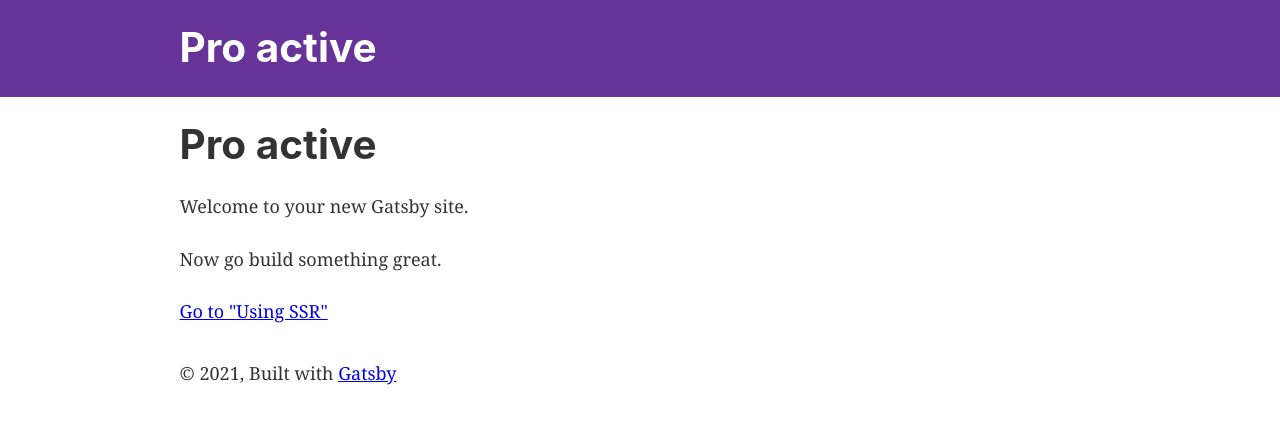
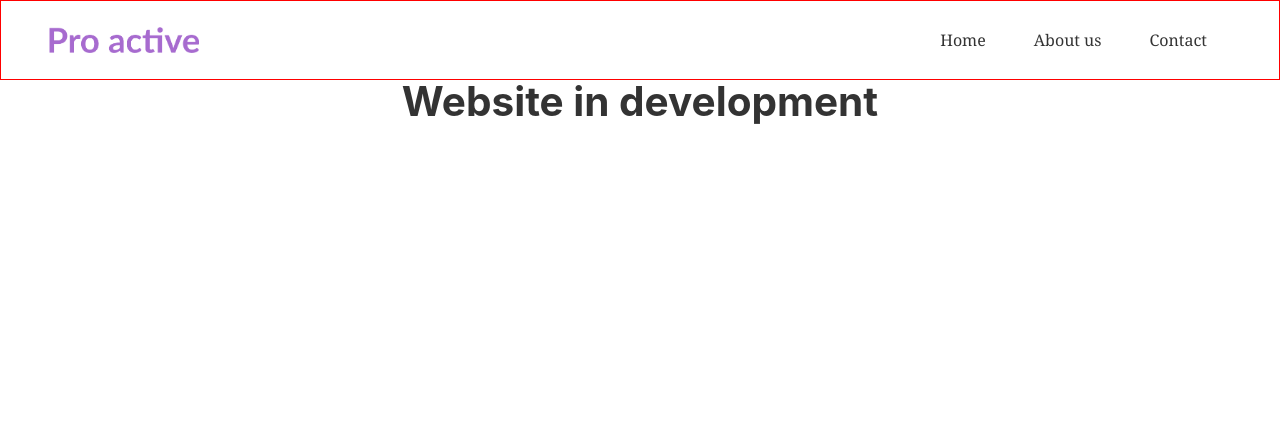
Before and after one commit to oevadee/pro-active, a Gatsby site: page / in a window 1280 px wide. Built offline with nearby package versions, Linux system fonts and the light colour scheme; Gatsby itself is replaced by a stand-in of ours.

Commit message:
feat(marketing): refactor layout and move it to layouts. Add navigation module, refactor old code from boilerplate

```diff
--- a/package.json
+++ b/package.json
@@ -16,10 +16,12 @@
     "gatsby-transformer-sharp": "^4.1.0",
     "react": "^17.0.1",
     "react-dom": "^17.0.1",
-    "react-helmet": "^6.1.0"
+    "react-helmet": "^6.1.0",
+    "styled-components": "^5.3.3"
   },
   "devDependencies": {
     "@types/react-helmet": "^6.1.4",
+    "@types/styled-components": "^5.1.15",
     "prettier": "^2.4.1"
   },
   "keywords": [
--- a/src/components/header.tsx
+++ /dev/null
@@ -1,35 +0,0 @@
-import * as React from "react";
-import { Link } from "gatsby";
-
-interface Props {
-    siteTitle: string;
-}
-
-export const Header = ({ siteTitle }: Props) => (
-    <header
-        style={{
-            background: `rebeccapurple`,
-            marginBottom: `1.45rem`,
-        }}
-    >
-        <div
-            style={{
-                margin: `0 auto`,
-                maxWidth: 960,
-                padding: `1.45rem 1.0875rem`,
-            }}
-        >
-            <h1 style={{ margin: 0 }}>
-                <Link
-                    to="/"
-                    style={{
-                        color: `white`,
-                        textDecoration: `none`,
-                    }}
-                >
-                    {siteTitle}
-                </Link>
-            </h1>
-        </div>
-    </header>
-);
--- a/src/components/layout.tsx
+++ /dev/null
@@ -1,52 +0,0 @@
-/**
- * Layout component that queries for data
- * with Gatsby's useStaticQuery component
- *
- * See: https://www.gatsbyjs.com/docs/use-static-query/
- */
-
-import React, { ReactNode } from "react";
-import { useStaticQuery, graphql } from "gatsby";
-
-import { Header } from "./header";
-import "./layout.css";
-
-interface Props {
-    children: ReactNode;
-}
-
-export const Layout = ({ children }: Props) => {
-    const data = useStaticQuery(graphql`
-        query SiteTitleQuery {
-            site {
-                siteMetadata {
-                    title
-                }
-            }
-        }
-    `);
-
-    return (
-        <>
-            <Header siteTitle={data.site.siteMetadata?.title || `Title`} />
-            <div
-                style={{
-                    margin: `0 auto`,
-                    maxWidth: 960,
-                    padding: `0 1.0875rem 1.45rem`,
-                }}
-            >
-                <main>{children}</main>
-                <footer
-                    style={{
-                        marginTop: `2rem`,
-                    }}
-                >
-                    © {new Date().getFullYear()}, Built with
-                    {` `}
-                    <a href="https://www.gatsbyjs.com">Gatsby</a>
-                </footer>
-            </div>
-        </>
-    );
-};
--- /dev/null
+++ b/src/layouts/index.tsx
@@ -0,0 +1,37 @@
+import { graphql, useStaticQuery } from "gatsby";
+import React, { ReactNode } from "react";
+import styled from "styled-components";
+import { Navigation } from "../modules/navigation";
+import "./layout.css";
+
+const SWrapper = styled.div`
+    min-height: 100vh;
+    width: 100%;
+    max-width: 1320px;
+    display: flex;
+    flex-direction: column;
+    align-items: center;
+`;
+
+interface Props {
+    children: ReactNode;
+}
+
+export const Layout = ({ children }: Props) => {
+    const data = useStaticQuery(graphql`
+        query SiteTitleQuery {
+            site {
+                siteMetadata {
+                    title
+                }
+            }
+        }
+    `);
+
+    return (
+        <SWrapper>
+            <Navigation siteTitle={data.site.siteMetadata?.title || `Title`} />
+            {children}
+        </SWrapper>
+    );
+};
--- /dev/null
+++ b/src/modules/navigation/index.tsx
@@ -0,0 +1,58 @@
+import { graphql, Link, useStaticQuery } from "gatsby";
+import React from "react";
+import styled from "styled-components";
+import { StaticImage } from "gatsby-plugin-image";
+import { navItems } from "./navItems";
+
+const SNav = styled.nav`
+    width: 100%;
+    border: solid 1px red;
+    height: 80px;
+    display: flex;
+    align-items: center;
+    justify-content: space-between;
+    padding: 0 48px;
+`;
+
+const SHeading = styled.h1`
+    margin: 0;
+`;
+
+const SList = styled.ul`
+    display: flex;
+    align-items: center;
+    margin: 0;
+    list-style: none;
+    cursor: pointer;
+
+    > li {
+        margin: 0 24px;
+        font-size: 16px;
+    }
+`;
+
+export const Navigation = () => {
+    // const data = useStaticQuery(graphql);
+
+    return (
+        <SNav>
+            <SHeading style={{ margin: 0 }}>
+                <Link to="/">
+                    <StaticImage
+                        src="../../images/logo.png"
+                        alt=""
+                        layout="fullWidth"
+                        style={{
+                            width: 150,
+                        }}
+                    />
+                </Link>
+            </SHeading>
+            <SList>
+                {navItems.map(({ path, label }) => (
+                    <li>{label}</li>
+                ))}
+            </SList>
+        </SNav>
+    );
+};
--- /dev/null
+++ b/src/modules/navigation/navItems.ts
@@ -0,0 +1,14 @@
+export const navItems = [
+    {
+        path: "/",
+        label: "Home",
+    },
+    {
+        path: "/about-us",
+        label: "About us",
+    },
+    {
+        path: "/contact",
+        label: "Contact",
+    },
+];
--- a/src/pages/404.tsx
+++ b/src/pages/404.tsx
@@ -1,6 +1,6 @@
 import * as React from "react";
 
-import { Layout } from "../components/layout";
+import { Layout } from "../layouts";
 import { Seo } from "../components/seo";
 import { NotFoundView } from "../views/404";
 
--- a/src/pages/index.tsx
+++ b/src/pages/index.tsx
@@ -1,6 +1,6 @@
 import React from "react";
 
-import { Layout } from "../components/layout";
+import { Layout } from "../layouts";
 import { Seo } from "../components/seo";
 import { IndexView } from "../views/index";
 
--- a/src/views/index/index.tsx
+++ b/src/views/index/index.tsx
@@ -1,15 +1,5 @@
-import { Link } from "gatsby";
 import React from "react";
 
 export const IndexView = () => {
-    return (
-        <>
-            <h1>Pro active</h1>
-            <p>Welcome to your new Gatsby site.</p>
-            <p>Now go build something great.</p>
-            <p>
-                <Link to="/using-ssr">Go to "Using SSR"</Link>
-            </p>
-        </>
-    );
+    return <h1>Website in development</h1>;
 };
```
Also changed, not shown: src/components/seo/index.tsx (renamed from src/components/seo.tsx), src/images/logo.png (added), src/layouts/layout.css (renamed from src/components/layout.css), 1 other file.
